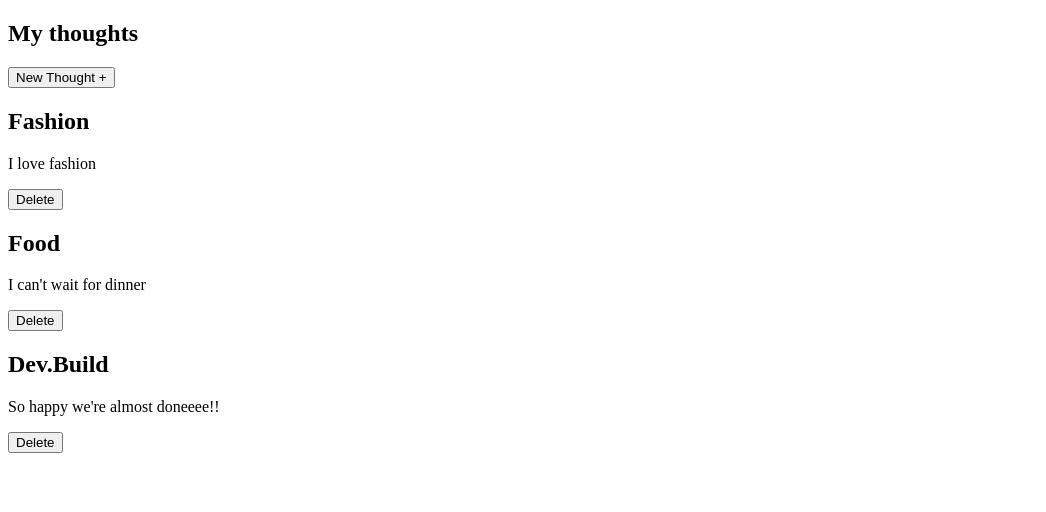
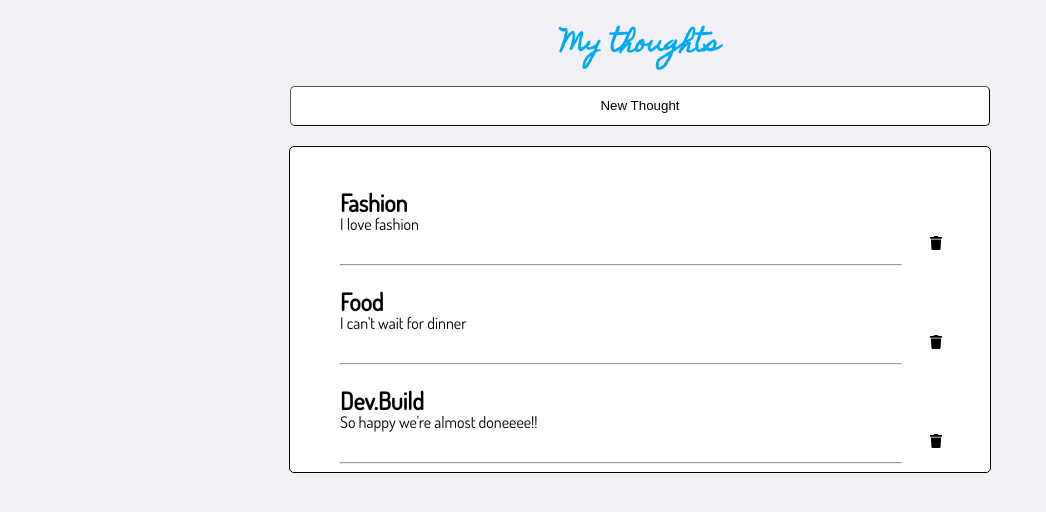
Before and after one commit to BreaJanea/SocialPost, an Angular app: page / in a window 1280 px wide. Shown: the top 512 px of the page, without its empty margins (0-1046 px from the left). Built offline with nearby package versions, Linux system fonts and the light colour scheme.

Commit message:
updated css

```diff
--- a/src/app/app.component.css
+++ b/src/app/app.component.css
@@ -0,0 +1,3 @@
+body{
+    background-color: #F3F1F7;
+}
--- a/src/app/post-form/post-form.component.css
+++ b/src/app/post-form/post-form.component.css
@@ -1,9 +1,28 @@
 .form-bg{
     background-color:#B1DDEA;
-    width: 50%;
+    width: 90%;
+    height: 90%;
+    margin: auto;
 }
 
-input, textarea {
-    width: 70%;
-    border-radius: 4px;
+.bg{
+    height: 90%;
 }
+
+
+
+
+button{
+    display: block;
+    margin: auto;
+    width: 80%;
+    background-color: white;
+    border-color: black;
+    border-width: 1px;
+    text-align: center;
+    border-radius: 5px;;
+}
+
+label{
+    padding-left: 20px;
+}
--- a/src/app/post-form/post-form.component.html
+++ b/src/app/post-form/post-form.component.html
@@ -1,6 +1,6 @@
 <div class="bg">
     <div class="form-bg">
-        <button><i class="fas fa-times fa-2x" (click)="close()"></i></button>
+
         <form>
             <div>
                 <label>Title</label>
--- a/src/app/post/post.component.css
+++ b/src/app/post/post.component.css
@@ -0,0 +1,20 @@
+h2{
+   margin-left: 50px;
+   margin-bottom: -20px;;
+}
+
+p{
+    border-bottom: 3px;
+
+    margin-left: 50px;
+    margin-bottom: 10px;
+}
+
+button {
+    margin-left: 20px;
+    background-color: white;
+    border-style: none;
+    padding-left: 570px;
+    size: 20px;
+
+}
--- a/src/app/post/post.component.html
+++ b/src/app/post/post.component.html
@@ -1,3 +1,6 @@
 <h2>{{ post.title }}</h2>
-<p>{{ post.thought }}</p>
-<button (click)="deletePost()">Delete</button>
+<p>{{ post.thought }}
+
+    <button (click)="deletePost()" ><img src="/assets/fa-trash.svg" width="12px"> </button>
+</p>
+<hr style="width:80%;text-align:left;margin-left:50px;">
--- a/src/app/social-posts/social-posts.component.css
+++ b/src/app/social-posts/social-posts.component.css
@@ -16,6 +16,20 @@
    pointer-events: all;
 }
 
+button{
+    display: block;
+    margin: auto;
+    width: 700px;
+    height: 40px;
+    background-color: white;
+    border-color: black;
+    border-width: 1px;
+    text-align: center;
+    border-radius: 5px;;
+
+
+}
+
 #postForm {
     height: 200px;
     width: 500px;
@@ -25,3 +39,22 @@
     right:25%;
     left: 25%;
 }
+
+.list-container{
+    background-color: white;
+    width: 700px;
+    margin: auto;
+    border-radius: 5px;
+    border-width: 1px;
+    border-color: black;
+    border-style: solid;
+
+}
+
+h2{
+    color: rgb(3, 169, 244);
+    text-align: center;
+    margin-bottom: 15px;
+    font-family: homemade apple;
+
+}
--- a/src/app/social-posts/social-posts.component.html
+++ b/src/app/social-posts/social-posts.component.html
@@ -1,9 +1,14 @@
+<link href="https://fonts.googleapis.com/css2?family=Homemade+Apple&display=swap" rel="stylesheet">
+
+
+<h2>My thoughts</h2>
+<button (click)="showForm()">New Thought </button>
+<br>
 
 <div class="list-container">
-    <h2>My thoughts</h2>
-    <button (click)="showForm()">New Thought +</button>
     <br>
     <app-post *ngFor ='let p of posts; let i = index' [post]="p" (deleted)="onDelete(i)">
+
     </app-post>
 </div>
 
--- a/src/index.html
+++ b/src/index.html
@@ -7,6 +7,7 @@
   <meta name="viewport" content="width=device-width, initial-scale=1">
   <link rel="icon" type="image/x-icon" href="favicon.ico">
   <link rel="stylesheet" href="/assets/css/fontawesome-all.min.css">
+  <link href="https://fonts.googleapis.com/css2?family=Dosis&display=swap" rel="stylesheet">
 </head>
 <body>
   <app-root></app-root>
--- a/src/styles.css
+++ b/src/styles.css
@@ -1 +1,6 @@
 /* You can add global styles to this file, and also import other style files */
+
+body {
+    background-color: #F3F1F7;
+    font-family: 'Dosis', sans-serif;
+}
```
Also changed, not shown: src/assets/fa-trash.svg (added).
